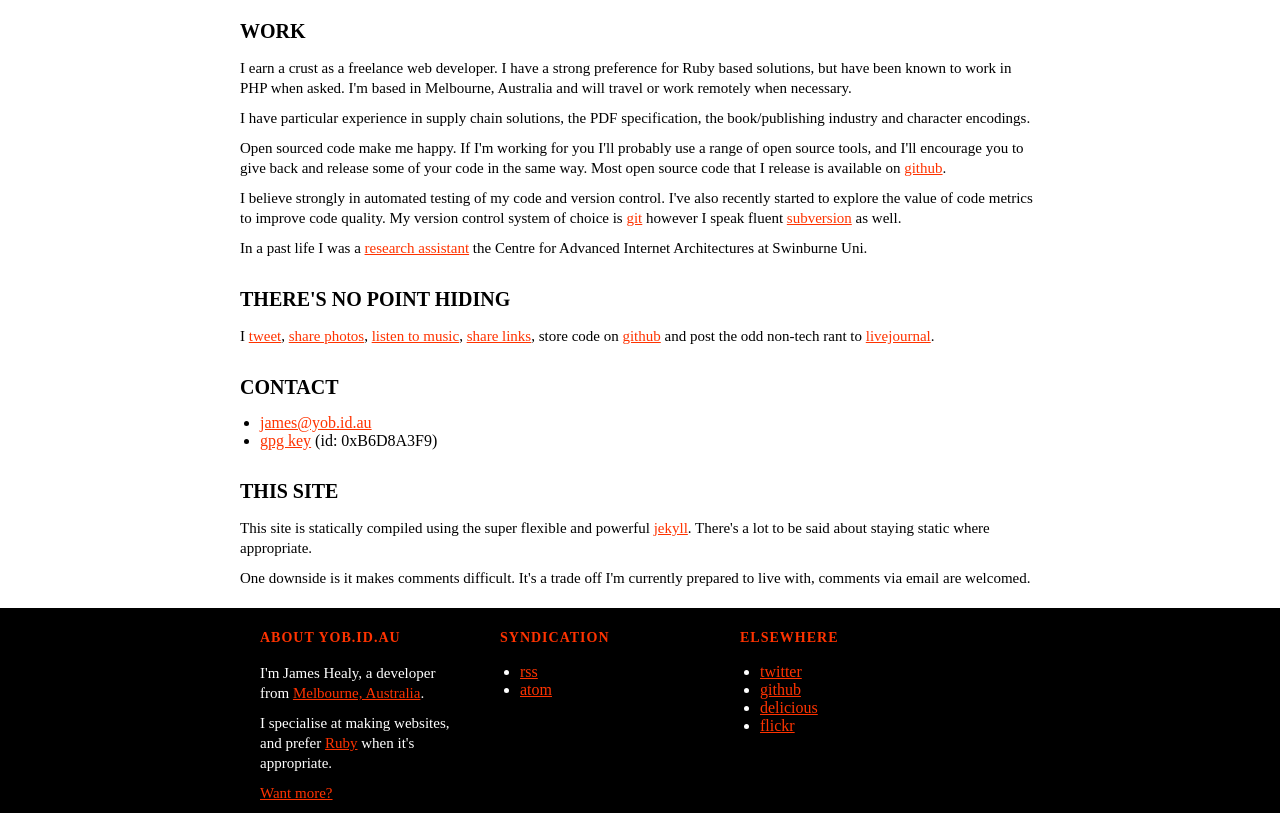
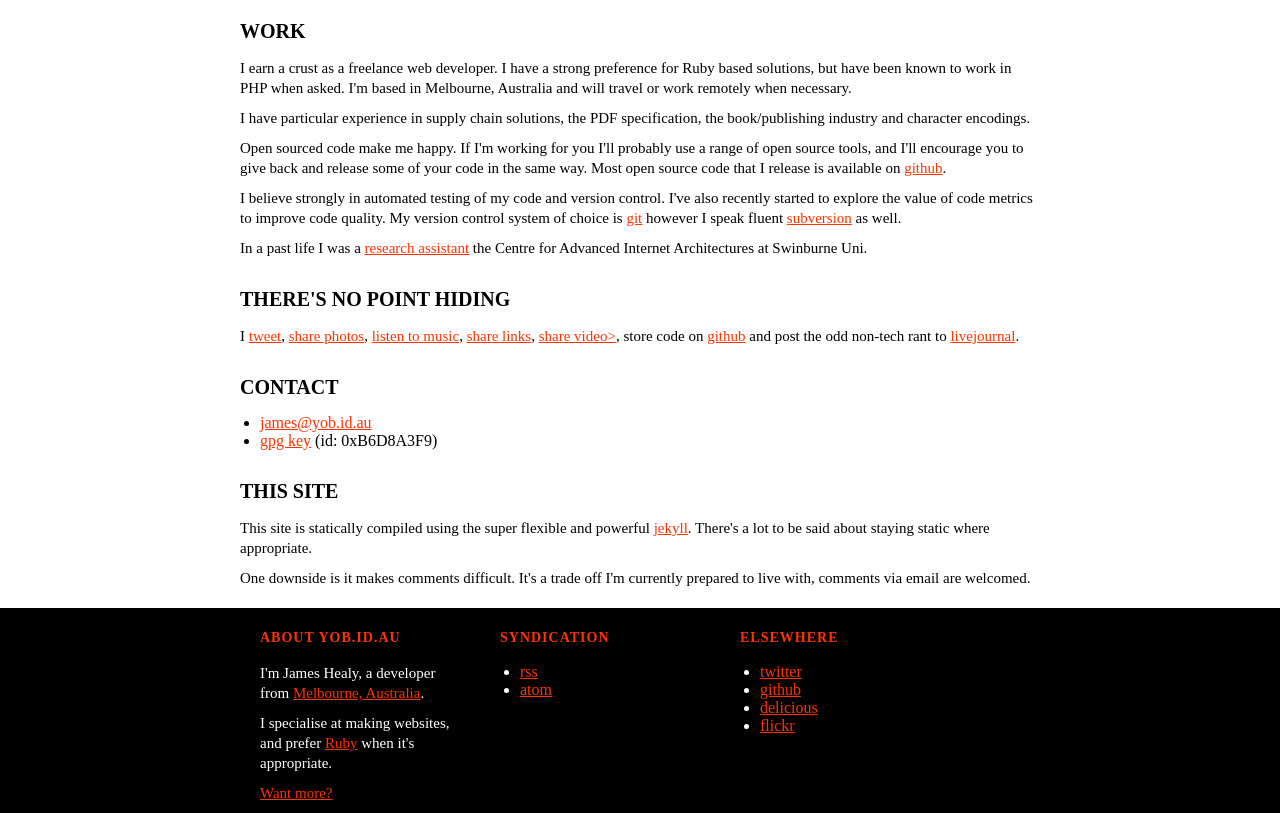
Before and after one commit to yob/yob.github.com, a Jekyll site: the page built from about.html, in a window 1280 px wide, cut to the strip 475-1288 px from the top of the page. Built offline with Jekyll 4.4.1, drawn with Linux system fonts in a browser that asks for light colours.

Commit message:
link to my vimeo page

```diff
--- a/about.html
+++ b/about.html
@@ -30,8 +30,8 @@ the Centre for Advanced Internet Architectures at Swinburne Uni.</p>
 
 <p>I <a href="http://twitter.com/yob_au">tweet</a>, <a href="http://www.flickr.com/photos/yob/">share photos</a>,
 <a href="http://www.last.fm/user/jhealy">listen to music</a>, <a href="http://del.icio.us/yob">share links</a>,
-store code on <a href="http://github.com/yob">github</a> and post the odd non-tech rant to
-<a href="http://yobbbo.livejournal.com/">livejournal</a>.</p>
+<a href="http://vimeo.com/jameshealy">share video></a>, store code on <a href="http://github.com/yob">github</a>
+and post the odd non-tech rant to <a href="http://yobbbo.livejournal.com/">livejournal</a>.</p>
 
 <h2>Contact</h2>
 
```
